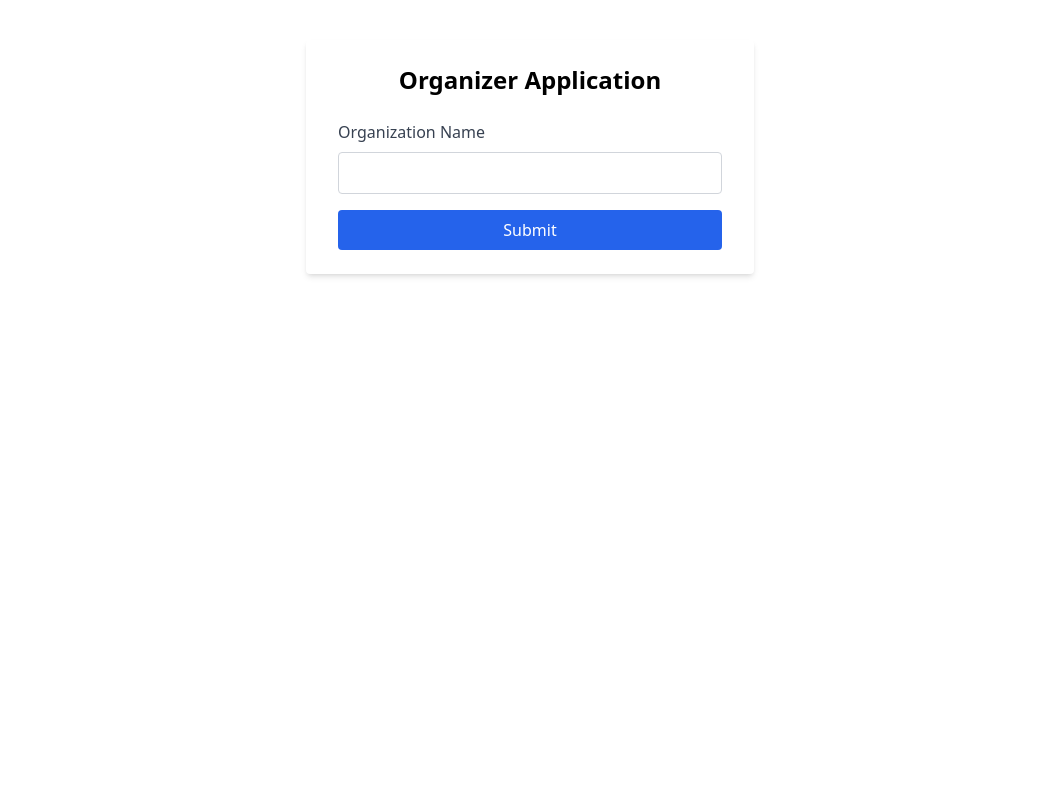
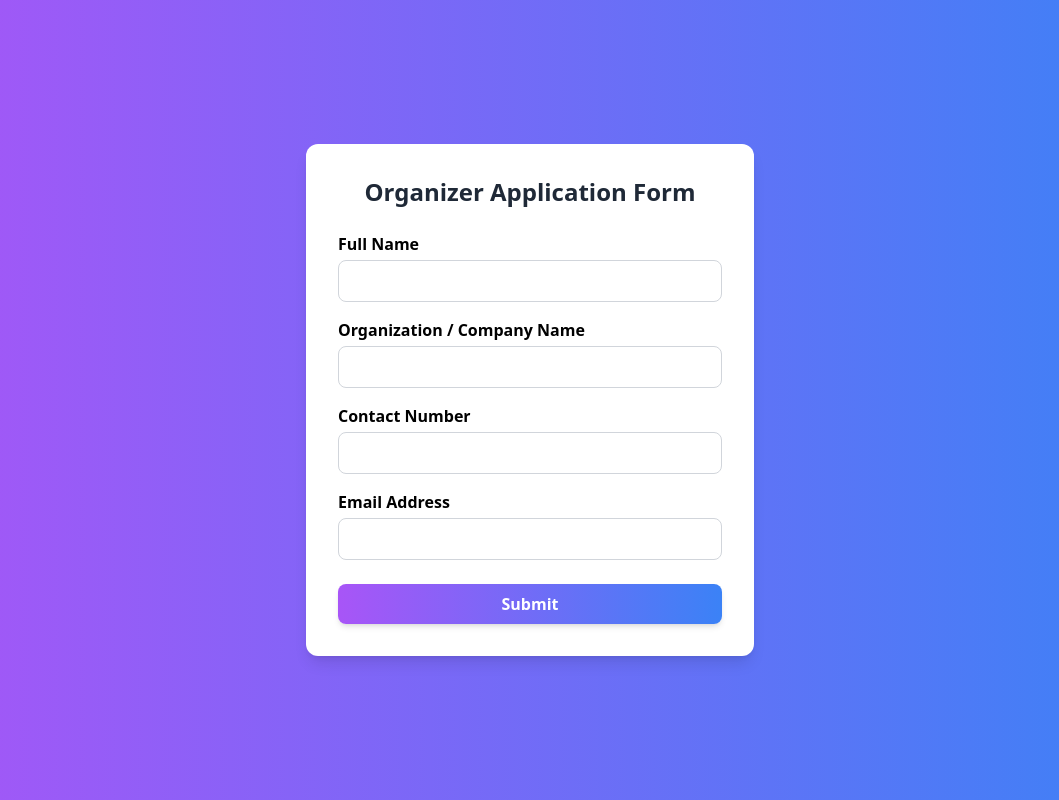
Before and after one commit to HtetShine1868/Event-Planner-FE, a React (Create React App) app: page /organizer-application in a window 1280 px wide. Shown: the whole page, without its empty margins (110-1169 px from the left). Built offline with nearby package versions, Linux system fonts and the light colour scheme.

Commit message:
Add updated organizer application form

```diff
--- a/src/organizer/OrganizerApplicationForm.jsx
+++ b/src/organizer/OrganizerApplicationForm.jsx
@@ -1,60 +1,151 @@
 import { useState } from "react";
 
-export default function OrganizerApplicationForm() {
-  const [organizationName, setOrganizationName] = useState("");
-  const [touched, setTouched] = useState(false);
+const OrganizerApplicationForm = () => {
+  const [formData, setFormData] = useState({
+    fullName: "",
+    companyName: "",
+    contactNumber: "",
+    email: "",
+  });
 
-  const isValid = organizationName.trim().length > 0;
-  const showError = touched && !isValid;
+  const [errors, setErrors] = useState({});
+
+  const validate = () => {
+    let tempErrors = {};
+
+    // Full Name validation
+    if (!formData.fullName.trim()) {
+      tempErrors.fullName = "Full name is required.";
+    } else if (formData.fullName.length < 3) {
+      tempErrors.fullName = "Name must be at least 3 characters.";
+    }
+
+    // Company Name validation
+    if (!formData.companyName.trim()) {
+      tempErrors.companyName = "Organization/Company name is required.";
+    }
+
+    // Contact Number validation
+    const phoneRegex = /^[0-9]{7,15}$/;
+    if (!formData.contactNumber.trim()) {
+      tempErrors.contactNumber = "Contact number is required.";
+    } else if (!phoneRegex.test(formData.contactNumber)) {
+      tempErrors.contactNumber = "Enter a valid phone number (7-15 digits).";
+    }
+
+    // Email validation
+    const emailRegex = /^[^\s@]+@[^\s@]+\.[^\s@]+$/;
+    if (!formData.email.trim()) {
+      tempErrors.email = "Email is required.";
+    } else if (!emailRegex.test(formData.email)) {
+      tempErrors.email = "Enter a valid email address.";
+    }
+
+    setErrors(tempErrors);
+    return Object.keys(tempErrors).length === 0;
+  };
 
   const handleSubmit = (e) => {
     e.preventDefault();
-    setTouched(true);
-    if (!isValid) return;
-    // Static submit - do nothing (add logic later)
-    alert("Form submitted (static)");
+    if (validate()) {
+      alert("Form submitted successfully!");
+    }
   };
 
   return (
+    <div className="flex items-center justify-center min-h-screen bg-gradient-to-r from-purple-500 to-blue-500 p-4">
       <form
-      className="max-w-md mx-auto mt-10 bg-white shadow-md rounded px-8 py-6"
         onSubmit={handleSubmit}
-      noValidate
+        className="bg-white rounded-xl shadow-lg p-8 w-full max-w-md"
       >
-      <h2 className="text-2xl font-semibold mb-6 text-center">
-        Organizer Application
+        <h2 className="text-2xl font-bold text-center mb-6 text-gray-800">
+          Organizer Application Form
         </h2>
+
+        {/* Full Name */}
         <div className="mb-4">
-        <label
-          htmlFor="organizationName"
-          className="block text-gray-700 font-medium mb-2"
-        >
-          Organization Name
+          <label className="block font-semibold mb-1">Full Name</label>
+          <input
+            type="text"
+            className={`w-full p-2 border rounded-lg focus:outline-none focus:ring-2 focus:ring-purple-400 ${
+              errors.fullName ? "border-red-500" : "border-gray-300"
+            }`}
+            value={formData.fullName}
+            onChange={(e) =>
+              setFormData({ ...formData, fullName: e.target.value })
+            }
+          />
+          {errors.fullName && (
+            <p className="text-red-500 text-sm mt-1">{errors.fullName}</p>
+          )}
+        </div>
+
+        {/* Organization/Company Name */}
+        <div className="mb-4">
+          <label className="block font-semibold mb-1">
+            Organization / Company Name
           </label>
           <input
             type="text"
-          id="organizationName"
-          name="organizationName"
-          className={`w-full px-3 py-2 border ${
-            showError ? "border-red-500" : "border-gray-300"
-          } rounded focus:outline-none focus:ring-2 focus:ring-blue-500`}
-          value={organizationName}
-          onChange={(e) => setOrganizationName(e.target.value)}
-          onBlur={() => setTouched(true)}
-          required
+            className={`w-full p-2 border rounded-lg focus:outline-none focus:ring-2 focus:ring-purple-400 ${
+              errors.companyName ? "border-red-500" : "border-gray-300"
+            }`}
+            value={formData.companyName}
+            onChange={(e) =>
+              setFormData({ ...formData, companyName: e.target.value })
+            }
           />
-        {showError && (
-          <p className="text-red-500 text-sm mt-1">
-            Organization name is required.
-          </p>
+          {errors.companyName && (
+            <p className="text-red-500 text-sm mt-1">{errors.companyName}</p>
           )}
         </div>
+
+        {/* Contact Number */}
+        <div className="mb-4">
+          <label className="block font-semibold mb-1">Contact Number</label>
+          <input
+            type="text"
+            className={`w-full p-2 border rounded-lg focus:outline-none focus:ring-2 focus:ring-purple-400 ${
+              errors.contactNumber ? "border-red-500" : "border-gray-300"
+            }`}
+            value={formData.contactNumber}
+            onChange={(e) =>
+              setFormData({ ...formData, contactNumber: e.target.value })
+            }
+          />
+          {errors.contactNumber && (
+            <p className="text-red-500 text-sm mt-1">{errors.contactNumber}</p>
+          )}
+        </div>
+
+        {/* Email Address */}
+        <div className="mb-6">
+          <label className="block font-semibold mb-1">Email Address</label>
+          <input
+            type="email"
+            className={`w-full p-2 border rounded-lg focus:outline-none focus:ring-2 focus:ring-purple-400 ${
+              errors.email ? "border-red-500" : "border-gray-300"
+            }`}
+            value={formData.email}
+            onChange={(e) =>
+              setFormData({ ...formData, email: e.target.value })
+            }
+          />
+          {errors.email && (
+            <p className="text-red-500 text-sm mt-1">{errors.email}</p>
+          )}
+        </div>
+
+        {/* Submit Button */}
         <button
           type="submit"
-        className="w-full bg-blue-600 text-white py-2 px-4 rounded hover:bg-blue-700 transition-colors font-medium"
+          className="w-full bg-gradient-to-r from-purple-500 to-blue-500 text-white font-semibold py-2 px-4 rounded-lg shadow-md hover:opacity-90 transition duration-300"
         >
           Submit
         </button>
       </form>
+    </div>
   );
-}
+};
+
+export default OrganizerApplicationForm;
```
Lines whose indentation alone changed are shown as unchanged.
